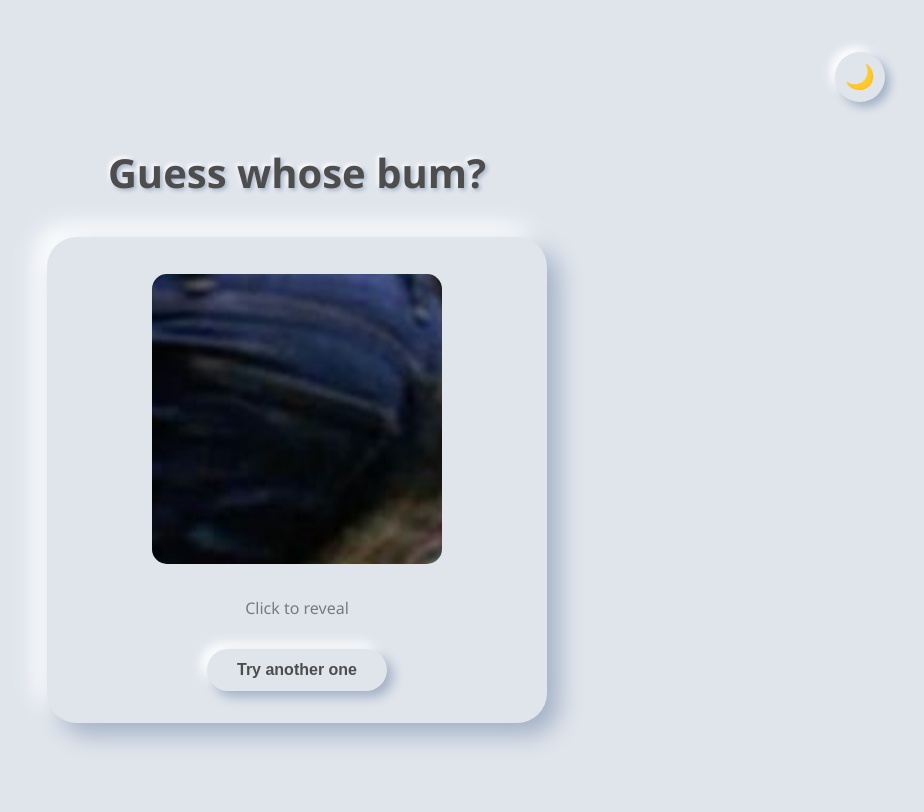
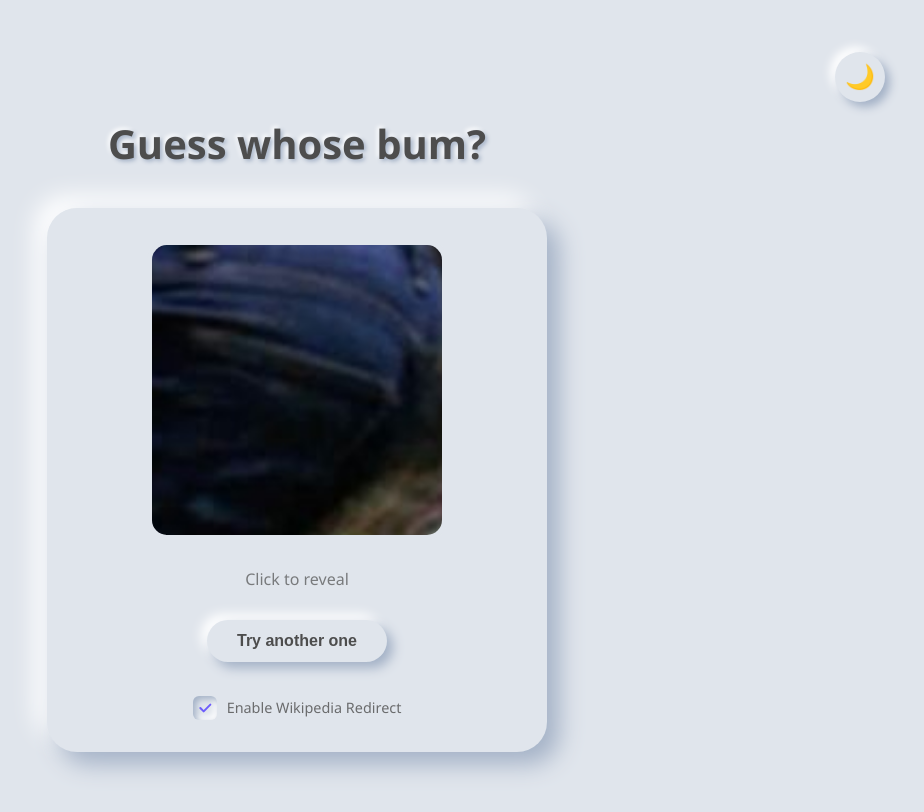
Before and after one commit to IamArayel/GuessWhoseBum, a Vue app: page / in a window 1280 px wide. Shown: the top 812 px of the page, without its empty margins (343-1267 px from the left). Built offline with nearby package versions, Linux system fonts and the light colour scheme.

Commit message:
feat(App): add redirect toggle and Neumorphic checkbox
Added a new toggle to enable/disable Wikipedia redirection and implemented a Neumorphic-style checkbox for improved UI consistency.

Signed-off-by: IamArayel <arayel@hotmail.fr>

```diff
--- a/src/App.vue
+++ b/src/App.vue
@@ -69,6 +69,7 @@ const imageData = Object.entries(imagesGlob).map(([key, mod]) => {
 const currentIndex = ref(0)
 const isZoomedOut = ref(false)
 const isDarkMode = ref(false)
+const isRedirectEnabled = ref(true) // Default to enabled
 
 const currentImage = computed(() => imageData[currentIndex.value]?.path)
 const currentConfig = computed(() => imageData[currentIndex.value]?.config)
@@ -83,10 +84,12 @@ const handleClick = () => {
   if (isZoomedOut.value) return
   isZoomedOut.value = true
 
-  // Wait for animation to finish (3s), then open Wikipedia
-  setTimeout(() => {
-    window.open('https://wikipedia.org/wiki/Jensen_Ackles', '_blank')
-  }, 3000)
+  // Only redirect if enabled
+  if (isRedirectEnabled.value) {
+    setTimeout(() => {
+      window.open('https://wikipedia.org/wiki/Jensen_Ackles', '_blank')
+    }, 3000)
+  }
 }
 
 const toggleTheme = () => {
@@ -141,6 +144,18 @@ onMounted(() => {
         <button class="retry-btn neu-btn" @click="pickRandomImage">
           Try another one
         </button>
+
+        <!-- Neumorphic Checkbox -->
+        <label class="neu-checkbox-label">
+          <input type="checkbox" v-model="isRedirectEnabled" />
+          <div class="neu-checkbox-box">
+            <svg viewBox="0 0 24 24" class="checkmark">
+              <path d="M5 12l5 5L20 7" fill="none" stroke="currentColor" stroke-width="3" stroke-linecap="round" stroke-linejoin="round"/>
+            </svg>
+          </div>
+          <span class="checkbox-text">Enable Wikipedia Redirect</span>
+        </label>
+
       </div>
 
       <div v-else class="neu-card">
@@ -328,6 +343,57 @@ img {
   box-shadow: inset 3px 3px 6px var(--shadow-dark), inset -3px -3px 6px var(--shadow-light);
 }
 
+/* Neumorphic Checkbox */
+.neu-checkbox-label {
+  display: flex;
+  align-items: center;
+  gap: 10px;
+  cursor: pointer;
+  user-select: none;
+  margin-top: 10px;
+}
+
+.neu-checkbox-label input {
+  display: none; /* Hide default checkbox */
+}
+
+.neu-checkbox-box {
+  width: 24px;
+  height: 24px;
+  border-radius: 6px;
+  background: var(--bg-color);
+  box-shadow: 4px 4px 8px var(--shadow-dark), -4px -4px 8px var(--shadow-light);
+  display: flex;
+  align-items: center;
+  justify-content: center;
+  transition: all 0.2s ease;
+}
+
+/* Checked State: Inset Shadow */
+.neu-checkbox-label input:checked + .neu-checkbox-box {
+  box-shadow: inset 3px 3px 6px var(--shadow-dark), inset -3px -3px 6px var(--shadow-light);
+}
+
+.checkmark {
+  width: 16px;
+  height: 16px;
+  color: var(--accent-color);
+  opacity: 0;
+  transform: scale(0.5);
+  transition: all 0.2s cubic-bezier(0.5, 1.6, 0.4, 0.7);
+}
+
+.neu-checkbox-label input:checked + .neu-checkbox-box .checkmark {
+  opacity: 1;
+  transform: scale(1);
+}
+
+.checkbox-text {
+  font-size: 0.9rem;
+  color: var(--text-color);
+  opacity: 0.8;
+}
+
 @keyframes fadeIn {
   from { opacity: 0; transform: translateY(10px); }
   to { opacity: 1; transform: translateY(0); }
```
